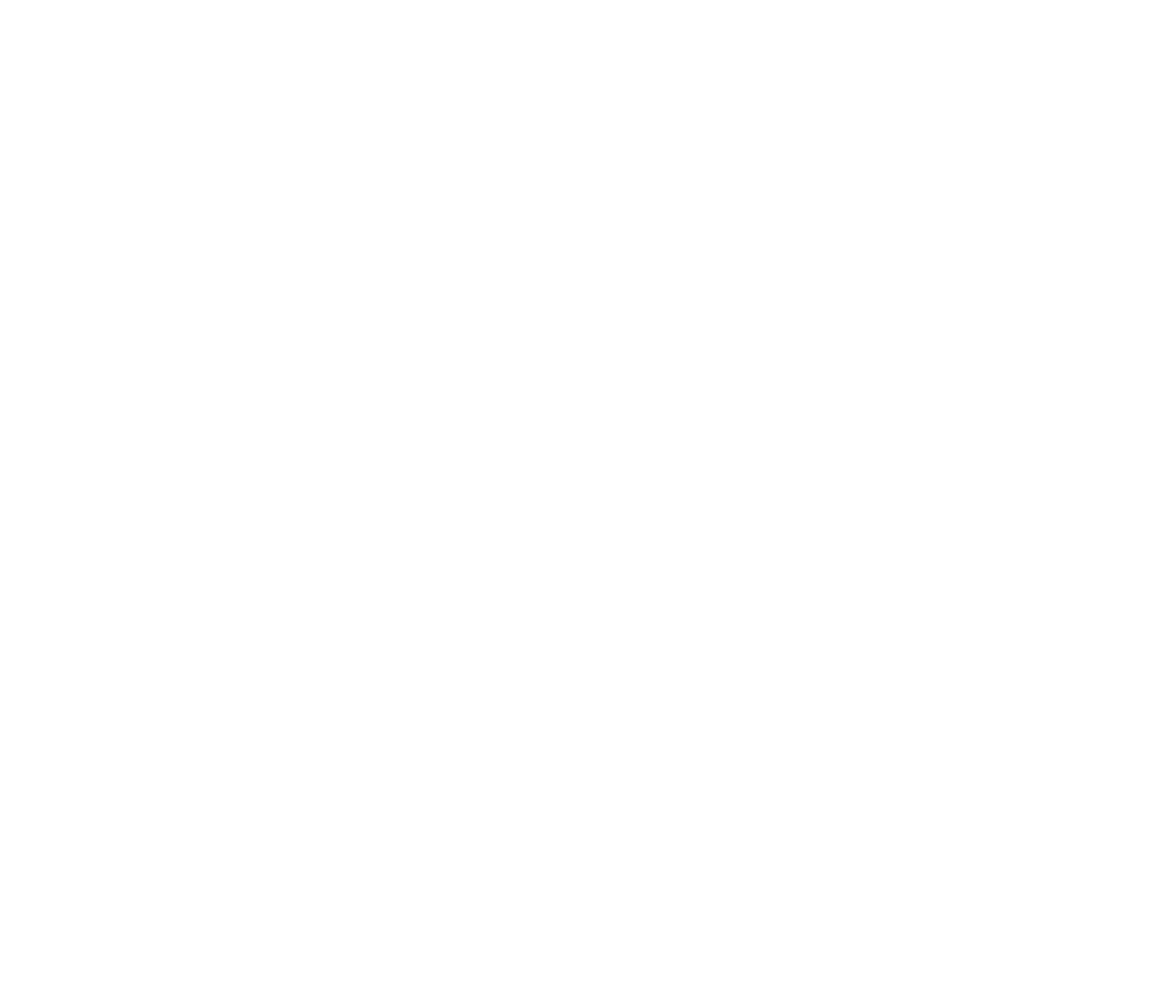
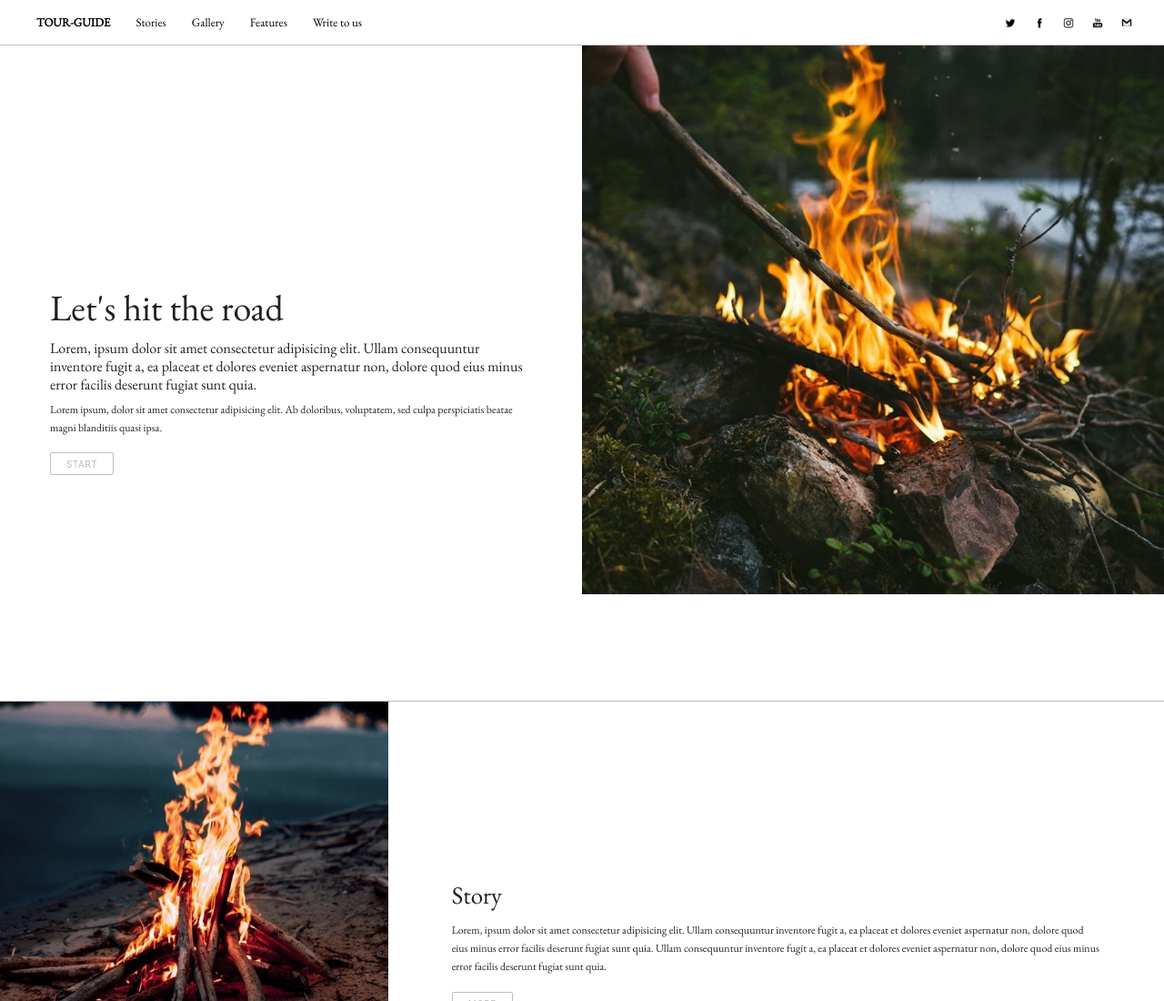
Before and after one commit to Yaninna98/MyExam, a plain HTML site: page index.html in a window 1280 px wide. Shown: the top 1100 px of the page at 91% size. Before the commit the page ends 800 px from the top, so only its background shows below. Drawn offline with nearby package versions, Linux system fonts and the light colour scheme.

Commit message:
Додала перші 2 розділи

```diff
--- a/index.html
+++ b/index.html
@@ -6,11 +6,134 @@
     <meta name="viewport" content="width=device-width, initial-scale=1.0">
     <title>Document</title>
     <link rel="stylesheet" href="https://cdnjs.cloudflare.com/ajax/libs/materialize/1.0.0/css/materialize.min.css">
+    <link href="https://fonts.googleapis.com/icon?family=Material+Icons" rel="stylesheet">
     <link rel="stylesheet" href="./style.css">
+
+    <link rel="preconnect" href="https://fonts.googleapis.com">
+    <link rel="preconnect" href="https://fonts.gstatic.com" crossorigin>
+    <link href="https://fonts.googleapis.com/css2?family=EB+Garamond&display=swap" rel="stylesheet">
 </head>
 <body>
 
+        <header>
+            <nav>
+                <div class="nav-wrapper">
+                    <ul>
+                        <li><a href="#chapterr1" class="logo">TOUR-GUIDE</a></li>
+                        <li><a href="#chapterr2">Stories</a></li>
+                        <li><a href="#chapterr3">Gallery</a></li>
+                        <li><a href="#chapterr4">Features</a></li>
+                        <li><a href="#chapterr5">Write to us</a></li>
+                    </ul>
 
+                    <ul class="poz">
+                        <li><a href="#">
+                            <img src="./twitter.png" alt="twitter">
+                        </a></li>
+                        <li><a href="#">
+                            <img src="./facebook1.png" alt="facebook1">
+                        </a></li>
+                        <li><a href="#">
+                            <img src="./instagram1.png" alt="instagram">
+                        </a></li>
+                        <li><a href="#">
+                            <img src="./youtube.png" alt="youtube">
+                        </a></li>
+                        <li><a href="#">
+                            <img src="./gmail.png" alt="gmail">
+                        </a></li>
+                    </ul>
+                </div>
+            </nav>
+
+
+
+            <!-- <nav>
+                <div class="nav-wrapper">
+                  <a href="#!" class="brand-logo menuname">TOUR-GIUDE</a>
+                  <a href="#" data-target="mobile-demo" class="right sidenav-trigger"><i class="material-icons">menu</i></a>
+                  <ul class="hide-on-med-and-down menuul">
+                    <li><a href="sass.html">Stories</a></li>
+                    <li><a href="badges.html">Gallery</a></li>
+                    <li><a href="collapsible.html">Features</a></li>
+                    <li><a href="mobile.html">Write to us</a></li>
+                  </ul>
+                </div>
+              </nav> -->
+
+              <!-- <ul class="sidenav" id="mobile-demo">
+                <li><a href="sass.html">Sass</a></li>
+                <li><a href="badges.html">Components</a></li>
+                <li><a href="collapsible.html">Javascript</a></li>
+                <li><a href="mobile.html">Mobile</a></li>
+              </ul> -->
+        </header>
+
+
+        <main>
+            <div class="chapter1" id="chapterr1">
+                <div class="row">
+                    <div class="col s6 coll1eft">
+                        <div>
+                            <p class="let">Let's hit the road</p>
+                            <p class="lorem1">
+                                Lorem, ipsum dolor sit amet consectetur adipisicing elit. Ullam consequuntur inventore fugit a, ea placeat et dolores eveniet aspernatur non, dolore quod eius minus error facilis deserunt fugiat sunt quia.
+                            </p>
+                            <p class="lorem2">
+                                Lorem ipsum, dolor sit amet consectetur adipisicing elit. Ab doloribus, voluptatem, sed culpa perspiciatis beatae magni blanditiis quasi ipsa.
+                            </p>
+                            <a class="waves-effect waves-light btn btnstart">start</a>
+                        </div>
+                    </div>
+                    <div class="col s6 firee">
+                        <img src="./firee.jpg" alt="fire">
+                    </div>
+                  </div>
+            </div>
+
+            <div class="chapter2" id="chapterr2">
+                <div class="row">
+                    <div class="col m4 red fire">
+                        <img src="./fire.jpg" alt="fire">
+                    </div>
+                    <div class="col m8 text">
+                        <div>
+                            <p class="hed">Story</p>
+                            <p class="para">
+                                Lorem, ipsum dolor sit amet consectetur adipisicing elit. Ullam consequuntur inventore fugit a, ea placeat et dolores eveniet aspernatur non, dolore quod eius minus error facilis deserunt fugiat sunt quia. Ullam consequuntur inventore fugit a, ea placeat et dolores eveniet aspernatur non, dolore quod eius minus error facilis deserunt fugiat sunt quia.
+                            </p>
+                            <a class="waves-effect waves-light btn btnmore">more</a>
+                        </div>
+                    </div>
+                </div>
+
+                <div class="row">
+                    <div class="col m8 text">
+                        <div>
+                            <p class="hed">Story</p>
+                            <p class="para">
+                                Lorem, ipsum dolor sit amet consectetur adipisicing elit. Ullam consequuntur inventore fugit a, ea placeat et dolores eveniet aspernatur non, dolore quod eius minus error facilis deserunt fugiat sunt quia. Ullam consequuntur inventore fugit a, ea placeat et dolores eveniet aspernatur non, dolore quod eius minus error facilis deserunt fugiat sunt quia.
+                            </p>
+                            <a class="waves-effect waves-light btn btnmore">more</a>
+                        </div>
+                    </div>
+
+                    <div class="col m4 red fire">
+                        <img src="./lite.jpg" alt="lite">
+                    </div>
+                </div>
+            </div>
+
+            <!-- <div class="chapter3" id="chapterr3">
+                <div class="row">
+                    <p>Gallery</p>
+                </div>
+
+                <div class="row">
+                    <img>
+                </div>
+            </div> -->
+        </main>
 
     <script
         src="https://cdnjs.cloudflare.com/ajax/libs/materialize/1.0.0/js/materialize.min.js">
--- a/style.css
+++ b/style.css
@@ -0,0 +1,188 @@
+@media (min-width: 850px) {
+
+    @import url('https://fonts.googleapis.com/css2?family=EB+Garamond&display=swap');
+
+    * {
+        margin: 0px !important;
+        padding: 0px !important;
+    }
+
+    header nav {
+        background-color: white;
+        border-bottom: 1px solid rgb(190, 189, 189);
+        box-shadow: none;
+        height: 50px;
+    }
+
+    nav div {
+        display: flex;
+        align-items: center;
+        position: relative;
+    }
+
+    .logo {
+        color: black;
+        font-weight: 600;
+        margin-left: 40px !important;
+    }
+
+    li {
+        line-height: 30px;
+    }
+
+    ul li a {
+        color: black;
+        font-size: 13px !important;
+        font-weight: 400;
+        font-family: 'EB Garamond', serif;
+        margin: 0px 14px !important;
+    }
+
+    li a:hover {
+        background-color: white !important;
+    }
+
+    .poz {
+        position: absolute;
+        right: 25px;
+    }
+
+    .poz li a {
+        margin: 0px 10px !important;
+        display: flex;
+        align-items: center;
+    }
+
+    .poz img {
+        width: 12px;
+    }
+
+
+
+
+    .chapter1 .row {
+        border-bottom: 1px solid rgb(190, 189, 189);
+        line-height: 0px;
+    }
+
+    .coll1eft {
+        padding: 30px 55px 0px !important;
+        display: flex;
+        align-items: center;
+        height: 90vh;
+        line-height: 20px;
+    }
+
+    .let {
+        font-size: 40px;
+        font-family: 'EB Garamond', serif;
+        margin-bottom: 25px !important;
+    }
+
+    .lorem1 {
+        font-size: 16px;
+        font-family: 'EB Garamond', serif;
+        margin-bottom: 7px !important;
+    }
+
+    .lorem2 {
+        font-size: 12px;
+        font-family: 'EB Garamond', serif;
+        margin-bottom: 17px !important;
+    }
+
+    .btnstart {
+        background-color: white;
+        color: rgb(190, 189, 189);
+        border: 1px solid rgb(190, 189, 189);
+        box-shadow: none;
+        padding: 0px 17px !important;
+        font-size: 10px;
+        line-height: 25px;
+        height: 25px !important;
+    }
+
+    .btnstart:hover {
+        background-color: white !important;
+        box-shadow: none;
+    }
+
+    .firee img {
+        width: 100%;
+        margin: 0px !important;
+        padding: 0px !important;
+    }
+
+
+    .chapter2 {
+        display: flex;
+        flex-direction: column;
+    }
+
+    .chapter2 .row {
+        border-bottom: 1px solid rgb(190, 189, 189);
+        line-height: 0px;
+    }
+
+    .fire img {
+        width: 100% !important;
+    }
+
+    .text {
+        padding: 0px 70px !important;
+        display: flex;
+        align-items: center;
+        height: 68.4vh;
+        line-height: 20px;
+    }
+
+    .hed {
+        font-size: 27px;
+        font-family: 'EB Garamond', serif;
+        margin-bottom: 18px !important;
+    }
+
+    .para {
+        font-size: 12px;
+        font-family: 'EB Garamond', serif;
+        margin-bottom: 18px !important;
+    }
+
+    .btnmore {
+        background-color: white;
+        color: rgb(190, 189, 189);
+        border: 1px solid rgb(190, 189, 189);
+        box-shadow: none;
+        padding: 0px 17px !important;
+        font-size: 10px;
+        line-height: 25px;
+        height: 25px !important;
+    }
+
+    .btnmore:hover {
+        background-color: white !important;
+        box-shadow: none;
+    }
+
+
+}
+
+
+
+
+
+@media (min-width: 600px) and (max-width: 849px) {
+    div {
+
+    }
+
+}
+
+
+
+@media (max-width: 599px) {
+    div {
+
+    }
+
+}
```
Also changed, not shown: airplane.png (added), alarm_clock.png (added), face.png (added), facebook1.png (added), fire.jpg (added), firee.jpg (added), genius.png (added), gmail.png (added), instagram1.png (added), lite.jpg (added), map_marker.png (added), movie.png (added), twitter.png (added), youtube.png (added).
